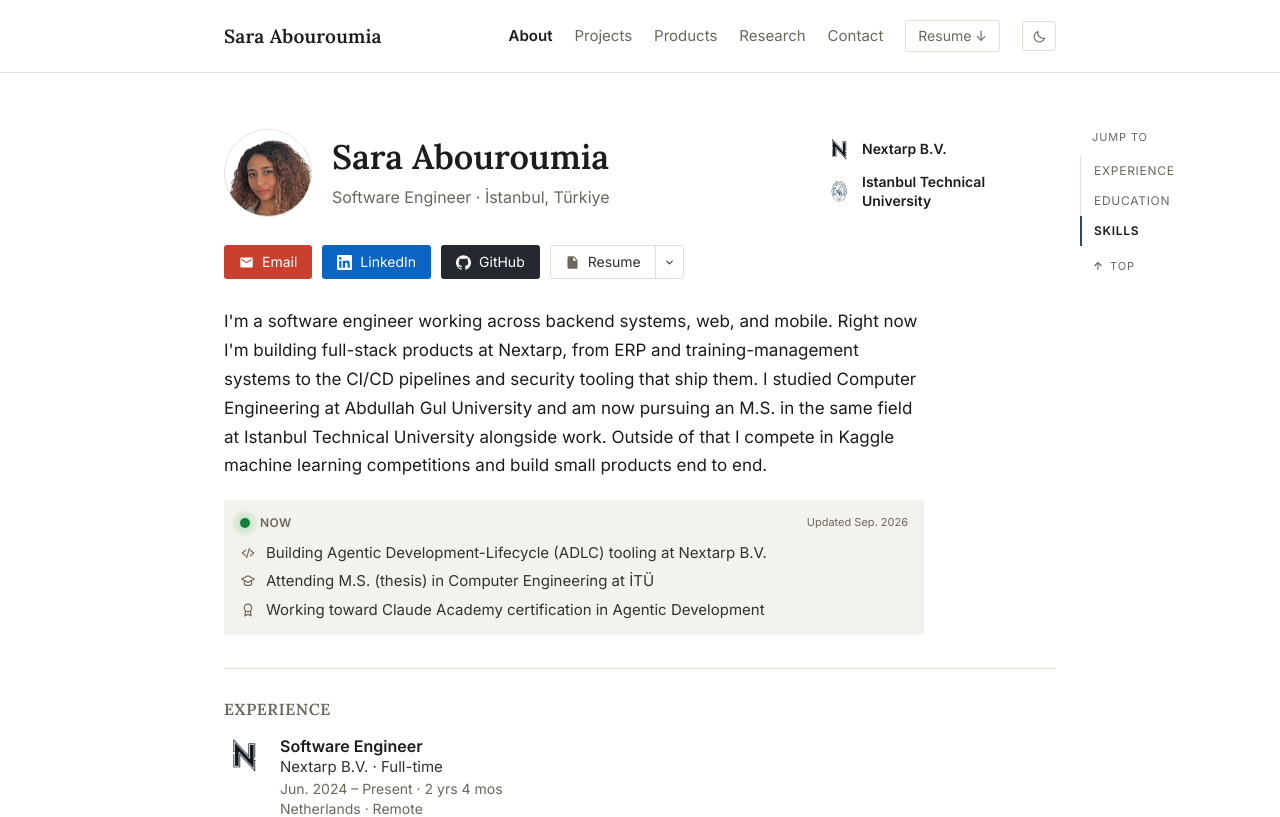
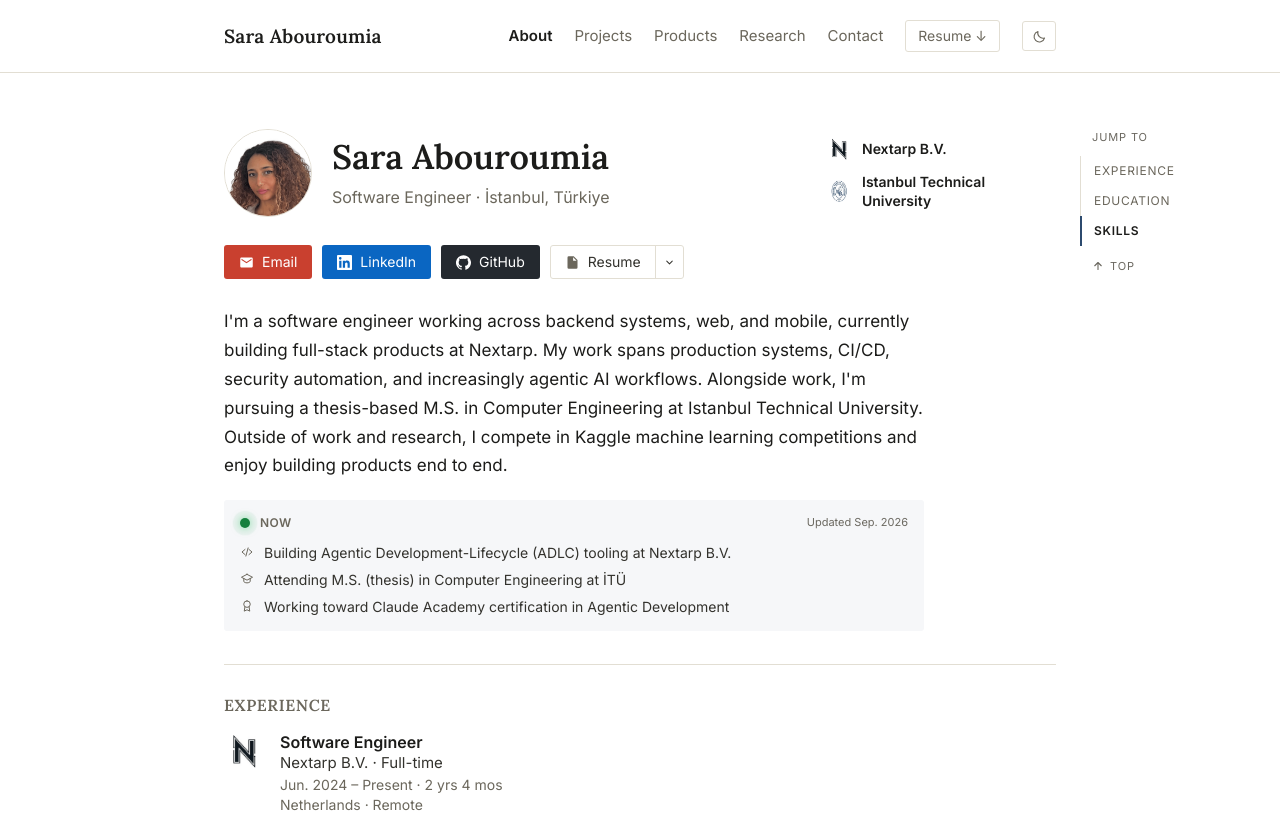
Before and after one commit to Sara-Abouroumia/sara-abouroumia.dev, a Next.js app: page / in a window 1280 px wide. Shown: the top 817 px of the page. Built offline with nearby package versions, Linux system fonts and the light colour scheme.

Commit message:
Updated Content

```diff
--- a/src/app/globals.css
+++ b/src/app/globals.css
@@ -5,6 +5,20 @@
 
   --bg: #ffffff;
   --panel: #f4f2ec;
+  /*
+   * The cool counterpart to --panel, for a surface meant to read as a recess
+   * rather than a warm card. The Now panel uses it.
+   *
+   * Set to --input-bg's exact value rather than approximated, because the two
+   * are doing the same job, but kept as its own token so the form and the
+   * panel can part company later without one silently repainting the other.
+   *
+   * It also settles a contrast miss. On warm --panel the live dot (--live,
+   * #15803d) measures 4.48:1, a hair under the 4.5 it needs; every cooler
+   * shade at --panel's weight made that worse, and this lighter ground takes
+   * it to 4.68:1.
+   */
+  --panel-cool: #f6f7f9;
   --border: #e2ded3;
   --text: #1c1c1a;
   --text-soft: #33322d;
@@ -25,9 +39,9 @@
    * ground of the two.
    *
    * Cool, unlike --panel: blue sits three steps above red, the same direction
-   * dark's own field colour leans. A field is a place to put something, not
-   * a surface like the Now panel, so it reads better as a neutral recess than
-   * as another warm card.
+   * dark's own field colour leans. A field is a place to put something, so it
+   * reads better as a neutral recess than as another warm card. The Now panel
+   * has since taken the same tone; see --panel-cool.
    */
   --input-bg: #f6f7f9;
   /* Field text that is not the visitor's: the hint inside a field, the
@@ -111,6 +125,11 @@
 
   --bg: #14161a;
   --panel: #1e2126;
+  /* Dark's panel is already cool, so this is a step deeper rather than a
+     change of temperature: --input-bg's value again, 1.077 off the page where
+     --panel is 1.122. Every mark on it gains contrast, the live dot from
+     9.27:1 to 9.65:1. */
+  --panel-cool: #1c1d22;
   --border: #2b2e33;
   --text: #f1efe9;
   --text-soft: #d8d5cb;
@@ -178,6 +197,7 @@
 @theme inline {
   --color-bg: var(--bg);
   --color-panel: var(--panel);
+  --color-panel-cool: var(--panel-cool);
   --color-border: var(--border);
   --color-text: var(--text);
   --color-text-soft: var(--text-soft);
--- a/src/components/now-panel.tsx
+++ b/src/components/now-panel.tsx
@@ -23,8 +23,11 @@
  * claim; the date is what makes it checkable.
  */
 export function NowPanel() {
+  // bg-panel-cool, not bg-panel: this is the one surface on the page meant to
+  // read as a recess rather than a warm card, so it takes the same cool tone
+  // as a contact field. See --panel-cool in globals.css.
   return (
-    <div className={`${PROSE} rounded-[3px] bg-panel px-4 py-3.5`}>
+    <div className={`${PROSE} rounded-[3px] bg-panel-cool px-4 py-3.5`}>
       {/* One status line, read left to right: live, Now, as of when. The date
           is pushed to the far edge (justify-between) so it reads as a
           timestamp on the panel, not a word tacked onto the label. */}
@@ -61,13 +64,18 @@
               strokeLinecap="round"
               strokeLinejoin="round"
               aria-hidden="true"
-              // Centres a 16px mark on the first line's 20.6px box (15px text
-              // at leading-snug): (20.6 − 16) / 2 ≈ 2px.
-              className="mt-0.5 h-4 w-4 shrink-0 text-muted"
+              // Centres a 14px mark on the first line's 19.25px box (14px text
+              // at leading-snug): (19.25 − 14) / 2 ≈ 2.6px, and mt-0.5 is 2px.
+              // The mark steps down with the text so it does not start
+              // outweighing the line it belongs to.
+              className="mt-0.5 h-3.5 w-3.5 shrink-0 text-muted"
             >
               <path d={NOW_ICONS[item.icon]} />
             </svg>
-            <span className="text-[15px] text-text-soft leading-snug">
+            {/* 14px against the 15px used for body copy elsewhere. The panel
+                is an aside, not prose, so it reads better a step under the
+                text around it. */}
+            <span className="text-[14px] text-text-soft leading-snug">
               {item.text}
             </span>
           </li>
--- a/src/content/about.ts
+++ b/src/content/about.ts
@@ -1,5 +1,5 @@
 /** The opening paragraph on the home page. */
-export const bio = `I'm a software engineer working across backend systems, web, and mobile. Right now I'm building full-stack products at Nextarp, from ERP and training-management systems to the CI/CD pipelines and security tooling that ship them. I studied Computer Engineering at Abdullah Gul University and am now pursuing an M.S. in the same field at Istanbul Technical University alongside work. Outside of that I compete in Kaggle machine learning competitions and build small products end to end.`;
+export const bio = `I'm a software engineer working across backend systems, web, and mobile, currently building full-stack products at Nextarp. My work spans production systems, CI/CD, security automation, and increasingly agentic AI workflows. Alongside work, I'm pursuing a thesis-based M.S. in Computer Engineering at Istanbul Technical University. Outside of work and research, I compete in Kaggle machine learning competitions and enjoy building products end to end.`;
 
 export type NowItem = {
   /** Which mark leads the line. See NOW_ICONS in <NowPanel />. */
```
